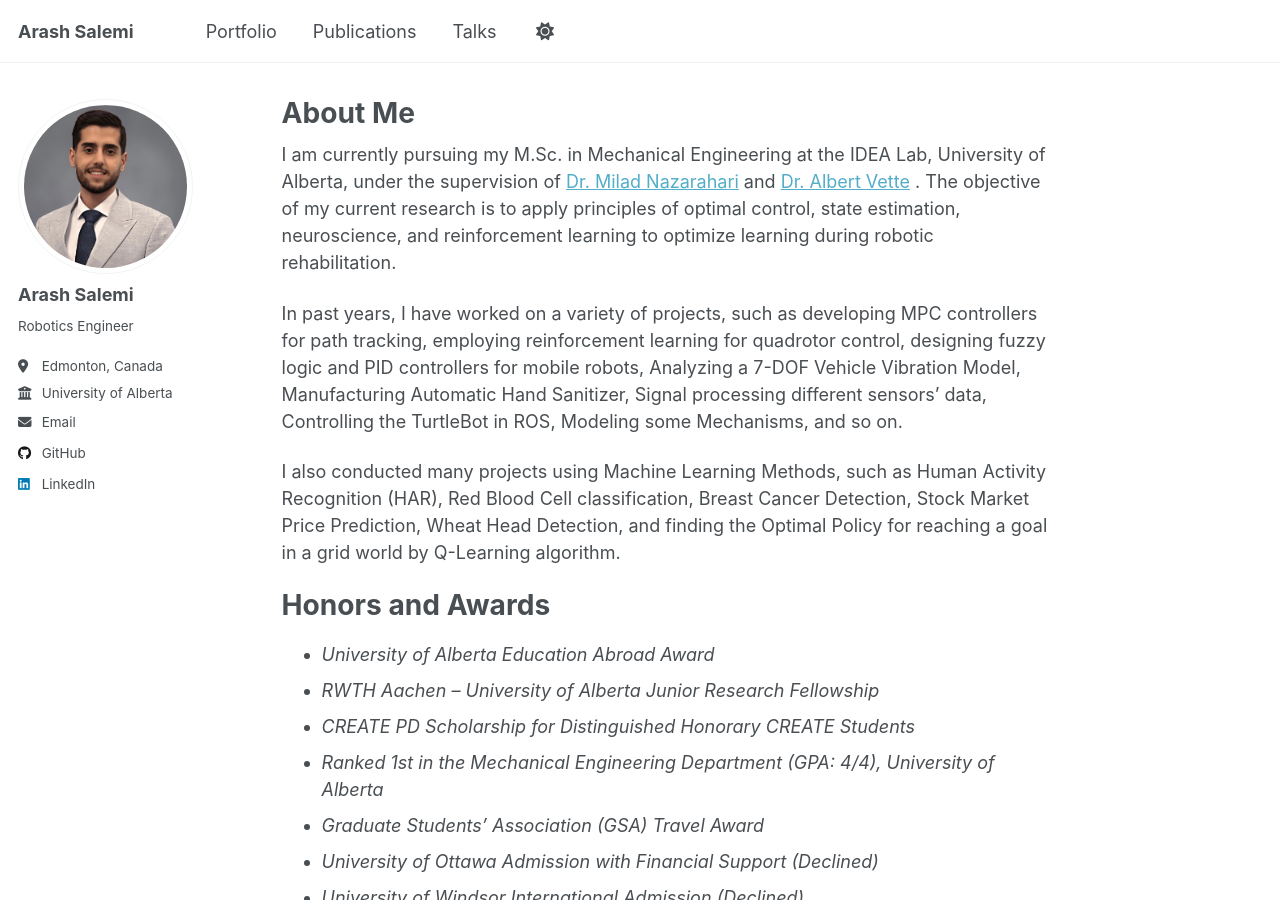
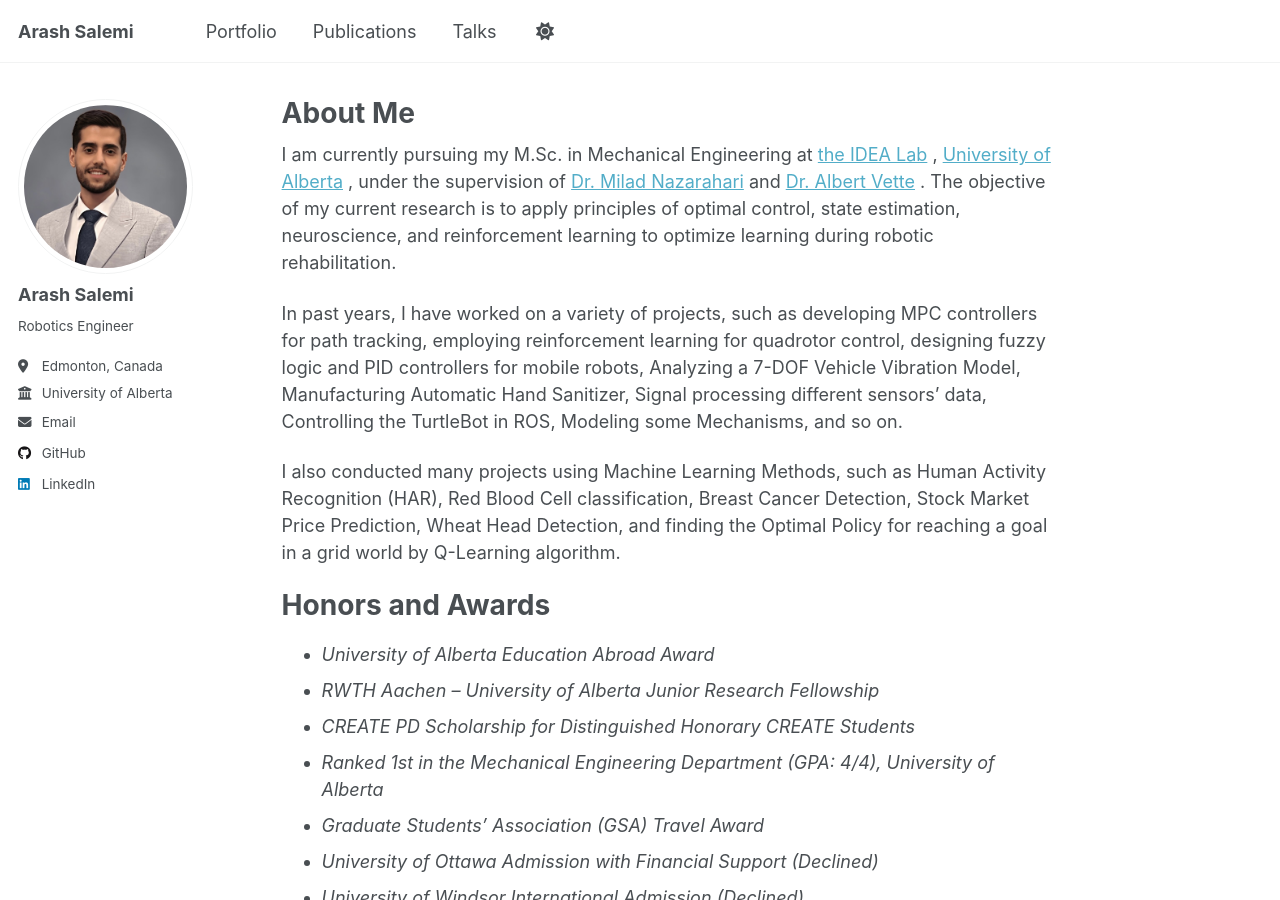
Before and after one commit to arash-salemi/arash-salemi.github.io, a Jekyll site: the page built from _pages/about.md, in a window 1280 px wide and 900 px high. Built offline with Jekyll 4.4.1, drawn with Linux system fonts in a browser that asks for light colours; a script that is not in the unit is left out; part of the change alters nothing that is shown.

```diff
--- a/_pages/about.md
+++ b/_pages/about.md
@@ -7,7 +7,11 @@ redirect_from:
   - /about.html
 ---
 
-I am currently pursuing my M.Sc. in Mechanical Engineering at the IDEA Lab, University of Alberta, under the supervision of
+I am currently pursuing my M.Sc. in Mechanical Engineering at
+<a href="https://www.goidealab.com/" target="_blank">the IDEA Lab</a>
+,
+<a href="https://www.ualberta.ca/" target="_blank">University of Alberta</a>
+, under the supervision of
 <a href="https://apps.ualberta.ca/directory/person/nazaraha" target="_blank">Dr. Milad Nazarahari</a>
 and
 <a href="https://apps.ualberta.ca/directory/person/vette" target="_blank">Dr. Albert Vette</a>
```
